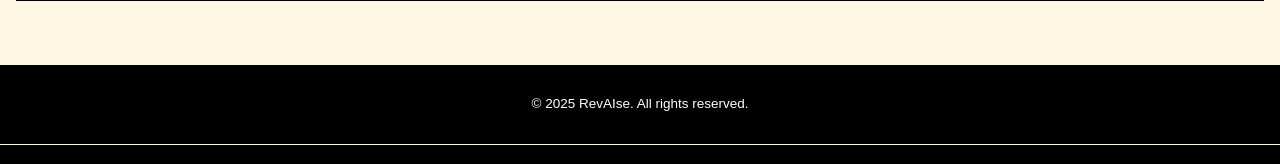
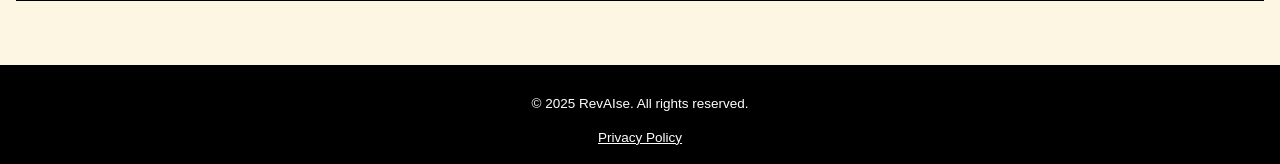
Before and after one commit to waynetboote/revaise, a Flask app: page / in a window 1280 px wide. Shown: the part 655-819 px from the top of the page. Run offline with Flask 3, Linux system fonts and the light colour scheme.

Commit message:
Update base.html

```diff
--- a/templates/base.html
+++ b/templates/base.html
@@ -38,6 +38,7 @@
   <!-- Footer -->
   <footer class="w3-container w3-black w3-center w3-padding-16">
     <p>&copy; {{ current_year if current_year else '2025' }} RevAIse. All rights reserved.</p>
+    <a href="{{ url_for('privacy_policy') }}">Privacy Policy</a>
   </footer>
 
   {% block scripts %}
```
